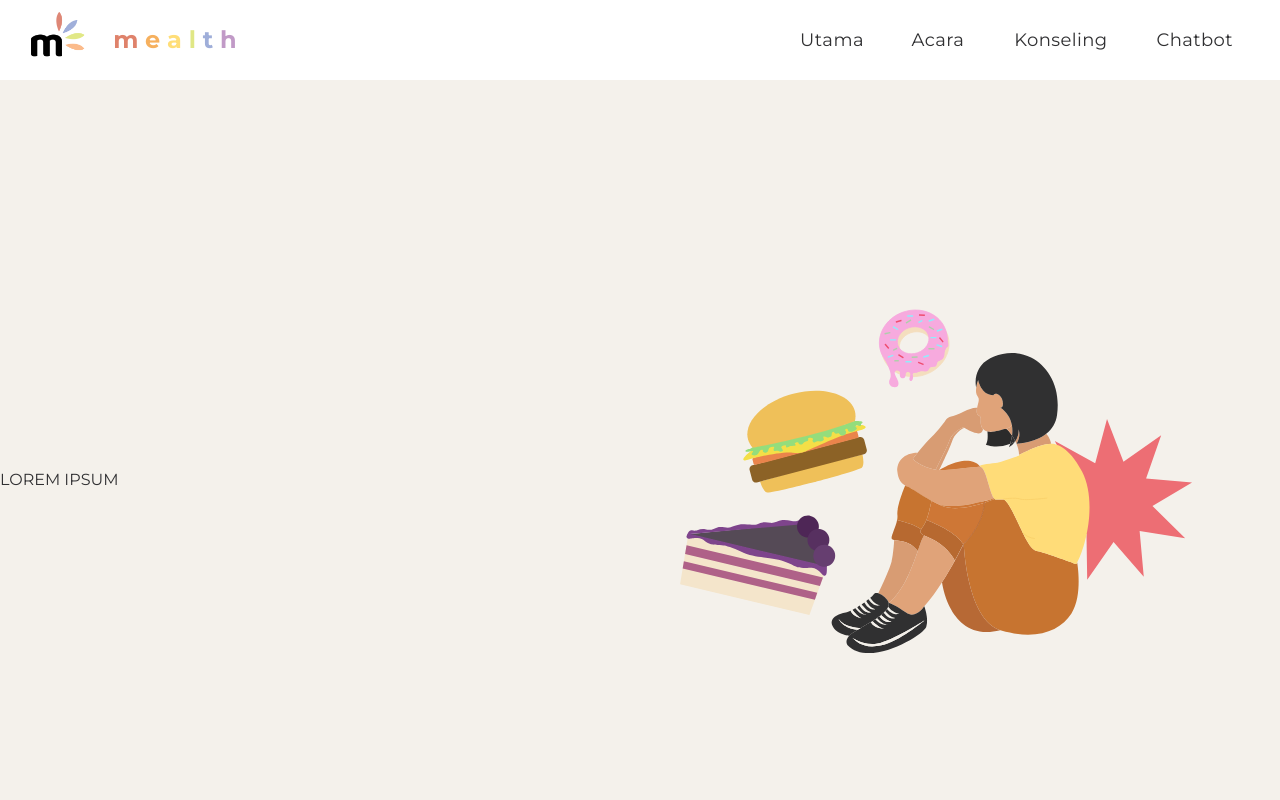
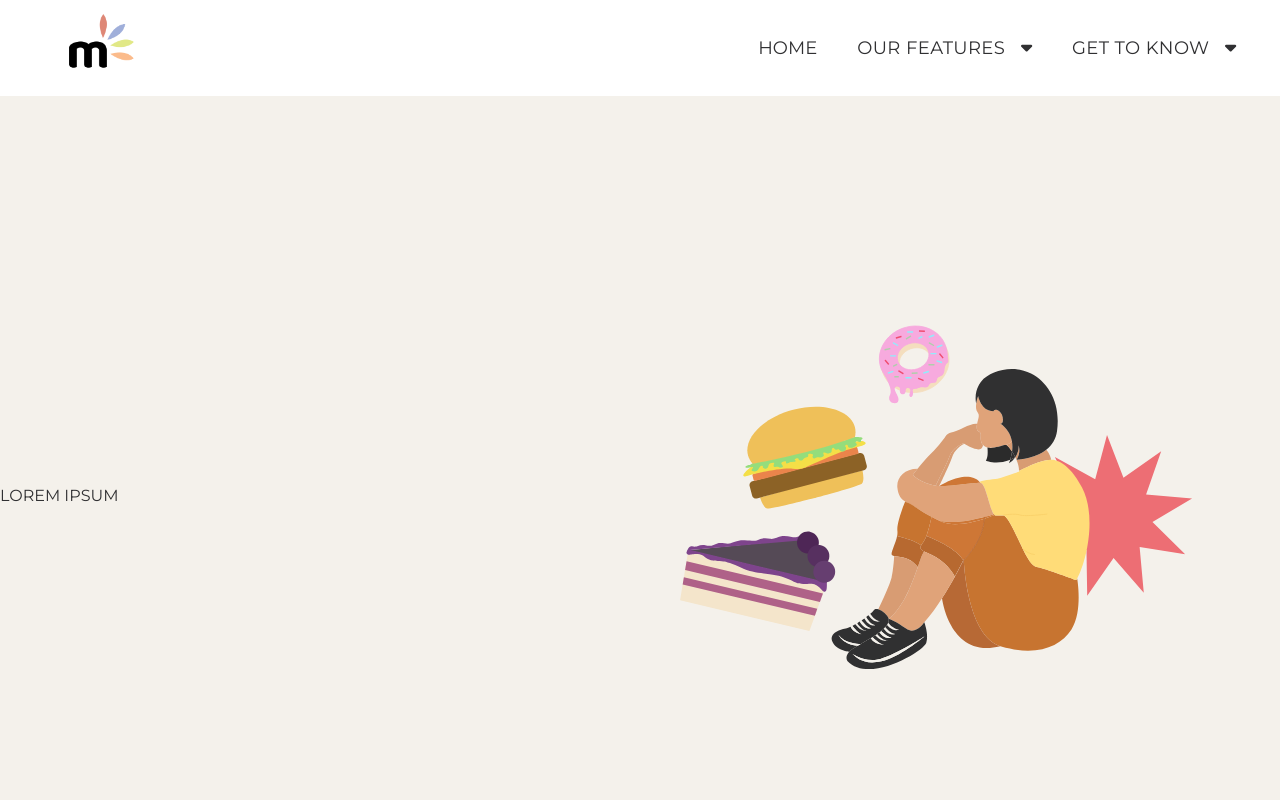
Before and after one commit to LordGedelicious/MealthWebApp, a React (Vite) app: page / in a window 1280 px wide. Shown: the top 800 px of the page. Built offline with nearby package versions, Linux system fonts and the light colour scheme.

Commit message:
improve navbar (on-going)

```diff
--- a/package.json
+++ b/package.json
@@ -15,6 +15,7 @@
     "@fortawesome/free-regular-svg-icons": "^6.0.0",
     "@fortawesome/free-solid-svg-icons": "^6.0.0",
     "@fortawesome/react-fontawesome": "^0.1.17",
+    "@headlessui/react": "^1.5.0",
     "@mui/material": "^5.4.2",
     "react": "^17.0.0",
     "react-dom": "^17.0.0",
--- a/src/components/Navbar.tsx
+++ b/src/components/Navbar.tsx
@@ -1,29 +1,69 @@
+import { useState } from "react";
+import { Transition } from "@headlessui/react";
+import { FontAwesomeIcon } from "@fortawesome/react-fontawesome";
+import { faBars, faX, faCaretDown } from "@fortawesome/free-solid-svg-icons";
 import Logo from "../images/logo.png";
 
 const Navbar = () => {
+  const [isOpen, setIsOpen] = useState(false);
+
   return (
-    <div className="fix bg-[#FFFFFF] h-[5em] w-[100%] flex flex-row justify-between items-center text-black z-10">
-      {/* Logo and Title */}
-      <div className="flex flex-row items-center">
-        <img src={Logo} alt="Logo" className="h-[5em]" />
-        <h3 className="text-2xl"><b>
-          <span className="text-red">m </span>
-          <span className="text-sorange">e </span>
-          <span className="text-syellow">a </span>
-          <span className="text-green">l </span>
-          <span className="text-blue">t </span>
-          <span className="text-spurple">h</span>
-        </b></h3>
-      </div>
+    <>
+      <nav className="bg-[#FFFFFF]">
+        <div className="max-w-7xl mx-auto px-4 sm:px-6 lg:px-8">
+          <div className="flex items-center justify-between h-[6rem]">
+            <div className="w-full flex items-center justify-between">
+              {/* LOGO */}
+              <div className="flex-shrink-0">
+                <a href="/"><img className="h-[6rem]" src={Logo} alt="Logo" /></a>
+              </div>
+              {/* NAVBAR ITEMS */}
+              <div className="hidden md:block">
+                <div className="ml-10 flex items-baseline space-x-4 text-[1.125rem] font-[400] text-black">
+                  <a href="/" className=" hover:font-[700] px-3 py-2 rounded-md">HOME</a>
+                  <p className="hover:font-[700] px-3 py-2 rounded-md">OUR FEATURES &nbsp;&nbsp;<FontAwesomeIcon icon={faCaretDown} /></p>
+                  <p className="hover:font-[700] px-3 py-2 rounded-md">GET TO KNOW &nbsp;&nbsp;<FontAwesomeIcon icon={faCaretDown} /></p>
+                </div>
+              </div>
+            </div>
+            {/* BURGER BUTTON */}
+            <div className="mr-2 flex md:hidden">
+              <button
+                onClick={() => setIsOpen(!isOpen)}
+                type="button"
+                className="bg-transparent inline-flex items-center justify-center p-[1rem] rounded-sm text-[1.5rem] text-black hover:font-[700] hover:bg-[#D2D2D2] focus:font-[700]"
+                aria-controls="mobile-menu"
+                aria-expanded="false"
+              >
+                <span className="sr-only">Open main menu</span>
+                {!isOpen ? (<FontAwesomeIcon icon={faBars} />) : (<FontAwesomeIcon icon={faX} />)}
+              </button>
+            </div>
+          </div>
+        </div>
 
-      {/* Links */}
-      <div className="flex flex-row justify-between w-[30em] pr-[3em] md:visible invisible">
-        <p className="w-[3.5em] hover:font-bold cursor-pointer hover:transition ease-in-out delay-150">Utama</p>
-        <p className="w-[3em] hover:font-bold cursor-pointer hover:transition ease-in-out delay-150">Acara</p>
-        <p className="w-[5.2em] hover:font-bold cursor-pointer hover:transition ease-in-out delay-150">Konseling</p>
-        <p className="w-[4.2em] hover:font-bold cursor-pointer hover:transition ease-in-out delay-150">Chatbot</p>
-      </div>
-    </div>
+        {/* MOBILE MENU */}
+        <Transition
+          show={isOpen}
+          enter="transition ease-out duration-100 transform"
+          enterFrom="opacity-0 scale-95"
+          enterTo="opacity-100 scale-100"
+          leave="transition ease-in duration-75 transform"
+          leaveFrom="opacity-100 scale-100"
+          leaveTo="opacity-0 scale-95"
+        >
+          {(ref) => (
+            <div className="md:hidden" id="mobile-menu">
+              <div ref={ref} className="px-2 pt-2 pb-3 space-y-1 sm:px-3 text-[1.125rem] font-[400] text-black">
+                <a href="/" className="hover:font-[700] hover:bg-[#D2D2D2] block px-3 py-4 rounded-sm">HOME</a>
+                <p className="hover:font-[700] hover:bg-[#D2D2D2] block px-3 py-4 rounded-sm">OUR FEATURES &nbsp;&nbsp;<FontAwesomeIcon icon={faCaretDown} /></p>
+                <p className="hover:font-[700] hover:bg-[#D2D2D2] block px-3 py-4 rounded-sm">GET TO KNOW &nbsp;&nbsp;<FontAwesomeIcon icon={faCaretDown} /></p>
+              </div>
+            </div>
+          )}
+        </Transition>
+      </nav>
+    </>
   );
 };
 
```
Also changed, not shown: 1 other file (tests, documents, lock files or other folders).
